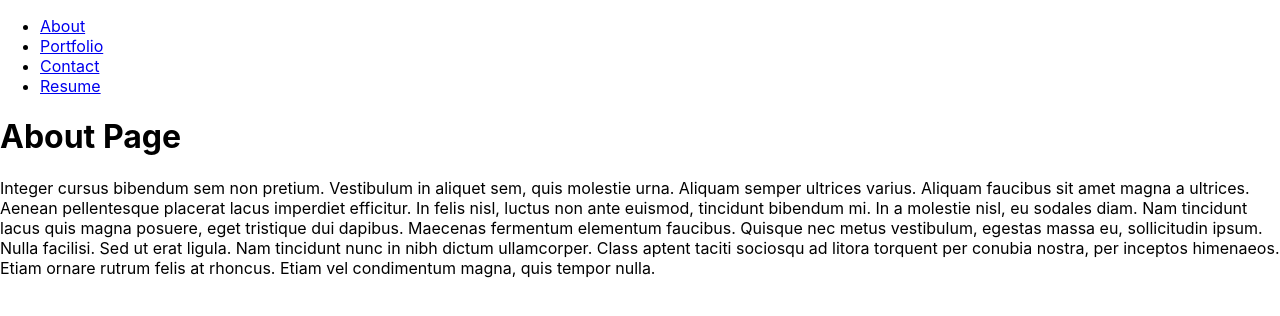
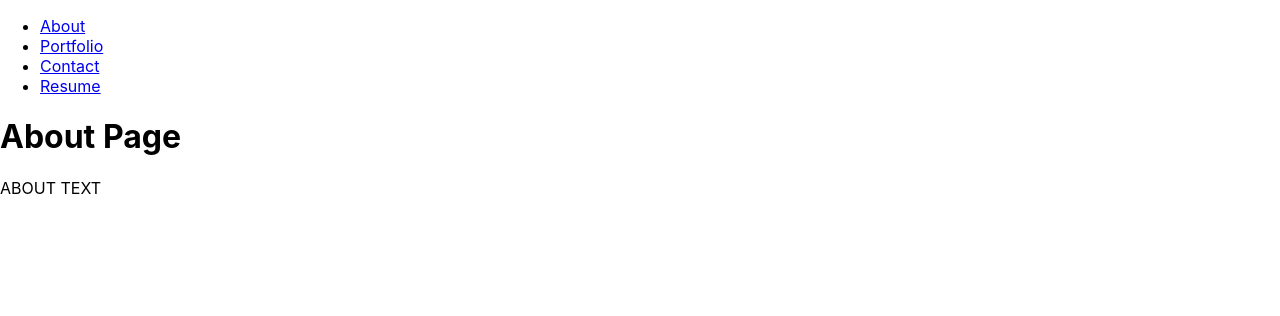
Before and after one commit to Elysiayn/Wendy-Lemus, a React (Create React App) app: page / in a window 1280 px wide. Shown: the top 316 px of the page. Built offline with nearby package versions, Linux system fonts and the light colour scheme.

Commit message:
nav renders different pages

```diff
--- a/src/App.js
+++ b/src/App.js
@@ -13,16 +13,16 @@ function App() {
     switch(currentPage) {
       case 'About':
         return <About />;
-        break;
+        // break;
       case 'Portfolio':
         return <Portfolio />;
-        break;
+        // break;
       case 'Contact':
         return <Contact />;
-        break;
+        // break;
       case 'Resume':
         return <Resume />;
-        break;
+        // break;
       default:
         return <About />;
     }
--- a/src/components/About/index.js
+++ b/src/components/About/index.js
@@ -4,15 +4,7 @@ const About = () => (
   <div>
     <h1>About Page</h1>
     <p>
-      Integer cursus bibendum sem non pretium. Vestibulum in aliquet sem, quis molestie urna.
-      Aliquam semper ultrices varius. Aliquam faucibus sit amet magna a ultrices. Aenean
-      pellentesque placerat lacus imperdiet efficitur. In felis nisl, luctus non ante euismod,
-      tincidunt bibendum mi. In a molestie nisl, eu sodales diam. Nam tincidunt lacus quis magna
-      posuere, eget tristique dui dapibus. Maecenas fermentum elementum faucibus. Quisque nec metus
-      vestibulum, egestas massa eu, sollicitudin ipsum. Nulla facilisi. Sed ut erat ligula. Nam
-      tincidunt nunc in nibh dictum ullamcorper. Class aptent taciti sociosqu ad litora torquent per
-      conubia nostra, per inceptos himenaeos. Etiam ornare rutrum felis at rhoncus. Etiam vel
-      condimentum magna, quis tempor nulla.
+      ABOUT TEXT
     </p>
   </div>
 );
--- a/src/components/Contact/index.js
+++ b/src/components/Contact/index.js
@@ -4,15 +4,7 @@ const Contact = () => (
   <div>
     <h1>Contact Page</h1>
     <p>
-      Integer cursus bibendum sem non pretium. Vestibulum in aliquet sem, quis molestie urna.
-      Aliquam semper ultrices varius. Aliquam faucibus sit amet magna a ultrices. Aenean
-      pellentesque placerat lacus imperdiet efficitur. In felis nisl, luctus non ante euismod,
-      tincidunt bibendum mi. In a molestie nisl, eu sodales diam. Nam tincidunt lacus quis magna
-      posuere, eget tristique dui dapibus. Maecenas fermentum elementum faucibus. Quisque nec metus
-      vestibulum, egestas massa eu, sollicitudin ipsum. Nulla facilisi. Sed ut erat ligula. Nam
-      tincidunt nunc in nibh dictum ullamcorper. Class aptent taciti sociosqu ad litora torquent per
-      conubia nostra, per inceptos himenaeos. Etiam ornare rutrum felis at rhoncus. Etiam vel
-      condimentum magna, quis tempor nulla.
+      CONTACT TEXT
     </p>
   </div>
 );
--- a/src/components/Portfolio/index.js
+++ b/src/components/Portfolio/index.js
@@ -4,15 +4,7 @@ const Portfolio = () => (
   <div>
     <h1>Portfolio Page</h1>
     <p>
-      Integer cursus bibendum sem non pretium. Vestibulum in aliquet sem, quis molestie urna.
-      Aliquam semper ultrices varius. Aliquam faucibus sit amet magna a ultrices. Aenean
-      pellentesque placerat lacus imperdiet efficitur. In felis nisl, luctus non ante euismod,
-      tincidunt bibendum mi. In a molestie nisl, eu sodales diam. Nam tincidunt lacus quis magna
-      posuere, eget tristique dui dapibus. Maecenas fermentum elementum faucibus. Quisque nec metus
-      vestibulum, egestas massa eu, sollicitudin ipsum. Nulla facilisi. Sed ut erat ligula. Nam
-      tincidunt nunc in nibh dictum ullamcorper. Class aptent taciti sociosqu ad litora torquent per
-      conubia nostra, per inceptos himenaeos. Etiam ornare rutrum felis at rhoncus. Etiam vel
-      condimentum magna, quis tempor nulla.
+      PORTFOLIO TEXT
     </p>
   </div>
 );
--- a/src/components/Resume/index.js
+++ b/src/components/Resume/index.js
@@ -4,15 +4,7 @@ const Resume = () => (
   <div>
     <h1>Resume Page</h1>
     <p>
-      Integer cursus bibendum sem non pretium. Vestibulum in aliquet sem, quis molestie urna.
-      Aliquam semper ultrices varius. Aliquam faucibus sit amet magna a ultrices. Aenean
-      pellentesque placerat lacus imperdiet efficitur. In felis nisl, luctus non ante euismod,
-      tincidunt bibendum mi. In a molestie nisl, eu sodales diam. Nam tincidunt lacus quis magna
-      posuere, eget tristique dui dapibus. Maecenas fermentum elementum faucibus. Quisque nec metus
-      vestibulum, egestas massa eu, sollicitudin ipsum. Nulla facilisi. Sed ut erat ligula. Nam
-      tincidunt nunc in nibh dictum ullamcorper. Class aptent taciti sociosqu ad litora torquent per
-      conubia nostra, per inceptos himenaeos. Etiam ornare rutrum felis at rhoncus. Etiam vel
-      condimentum magna, quis tempor nulla.
+      RESUME TEXT
     </p>
   </div>
 );
```
